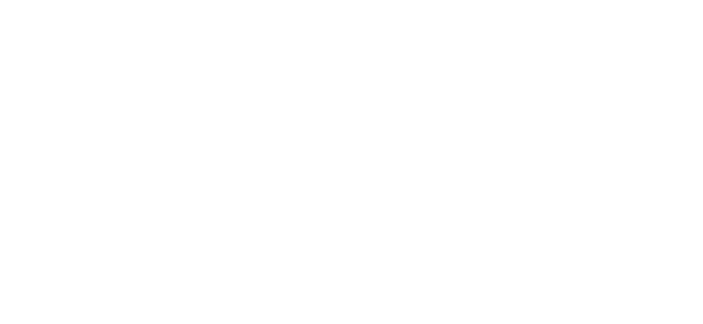
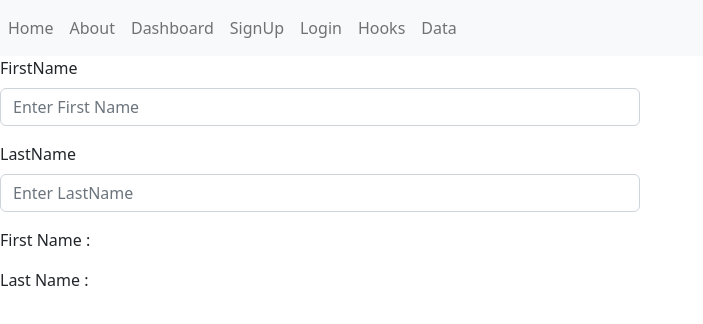
Before and after one commit to hellen-22/REACT-REACT-APPLICATION, a React (Create React App) app in the folder react-application/: page /hooks in a window 1280 px wide. Before the commit this address had no page. Shown: the top 324 px of the page, without its empty margins (0-703 px from the left). Built offline with nearby package versions, Linux system fonts and the light colour scheme.

Commit message:
fetching data in DataFetch.js

```diff
--- a/react-application/package.json
+++ b/react-application/package.json
@@ -6,6 +6,7 @@
     "@testing-library/jest-dom": "^5.16.4",
     "@testing-library/react": "^13.2.0",
     "@testing-library/user-event": "^13.5.0",
+    "axios": "^0.27.2",
     "bootstrap": "^5.2.0-beta1",
     "react": "^18.1.0",
     "react-bootstrap": "^2.4.0",
--- a/react-application/src/App.js
+++ b/react-application/src/App.js
@@ -9,6 +9,8 @@
 import Dashboard from "./screens/Dashboard";
 import Register from "./screens/Register";
 import Login from "./screens/Login";
+import Hooks from "./screens/Hooks";
+import DataFetch from "./components/DataFetch";
 
 function App() {
   return (
@@ -20,6 +22,8 @@
           <Route path="/dashboard" element={<Dashboard/>} />
           <Route path="/register" element={<Register/>} />
           <Route path="/login" element={<Login/>} />
+          <Route path="/hooks" element={<Hooks/>} />
+          <Route path="/Data" element={<DataFetch/>} />
         </Routes>
     </Router>
 
--- /dev/null
+++ b/react-application/src/components/DataFetch.js
@@ -0,0 +1,31 @@
+import React, { useEffect, useState } from "react";
+import axios from "axios";
+import Header from "./Header";
+
+function DataFetch() {
+  const [posts, setPosts] = useState([]);
+
+  useEffect(() => {
+    axios
+      .get("https://jsonplaceholder.typicode.com/posts")
+      .then((res) => {
+        console.log(res);
+        setPosts(res.data);
+      })
+      .catch((err) => {
+        console.log(err);
+      });
+  },[]);
+  return (
+    <div>
+      <Header />
+      <ul>
+        {posts.map((post) => (
+          <li key={post.id}>{post.title}</li>
+        ))}
+      </ul>
+    </div>
+  );
+}
+
+export default DataFetch;
--- a/react-application/src/components/Header.js
+++ b/react-application/src/components/Header.js
@@ -33,6 +33,16 @@
                 Login
               </Link>
             </li>
+            <li class="nav-item">
+              <Link class="nav-link" to="/hooks">
+                Hooks
+              </Link>
+            </li>
+            <li class="nav-item">
+              <Link class="nav-link" to="/data">
+                Data
+              </Link>
+            </li>
           </ul>
         </div>
       </nav>
--- /dev/null
+++ b/react-application/src/screens/Hooks.js
@@ -0,0 +1,35 @@
+import React, { useState } from 'react'
+import { Col, Form } from 'react-bootstrap'
+import Header from '../components/Header'
+
+function Hooks() {
+    const initial_object ={firstname : "", lastname : ""}
+    const [name, setName] = useState(initial_object)
+  return (
+    <div>
+        <Header />
+
+        <Form>
+        <Col xs={6}>
+          <Form.Group className="mb-3" controlId="formBasicEmail">
+            <Form.Label>FirstName</Form.Label>
+            <Form.Control type="text" placeholder="Enter First Name" value={name.firstname} onChange={e => setName({ ...name ,firstname: e.target.value})} />
+          </Form.Group>
+        </Col>
+        <Col xs={6}>
+          <Form.Group className="mb-3" controlId="formBasicEmail">
+            <Form.Label>LastName</Form.Label>
+            <Form.Control type="text" placeholder="Enter LastName" value={name.lastname} onChange={e => setName({ ...name, lastname: e.target.value})} />
+          </Form.Group>
+        </Col>
+        <Col>
+        <p>First Name : {name.firstname}</p>
+        <p>Last Name : {name.lastname}</p>
+        </Col>
+
+      </Form>
+    </div>
+  )
+}
+
+export default Hooks
```
Also changed, not shown: 1 other file (tests, documents, lock files or other folders).
